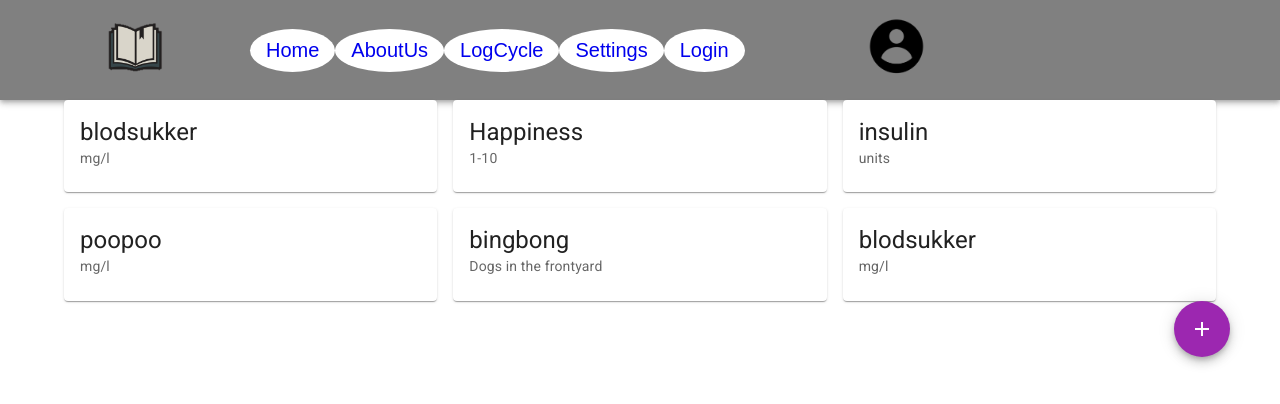
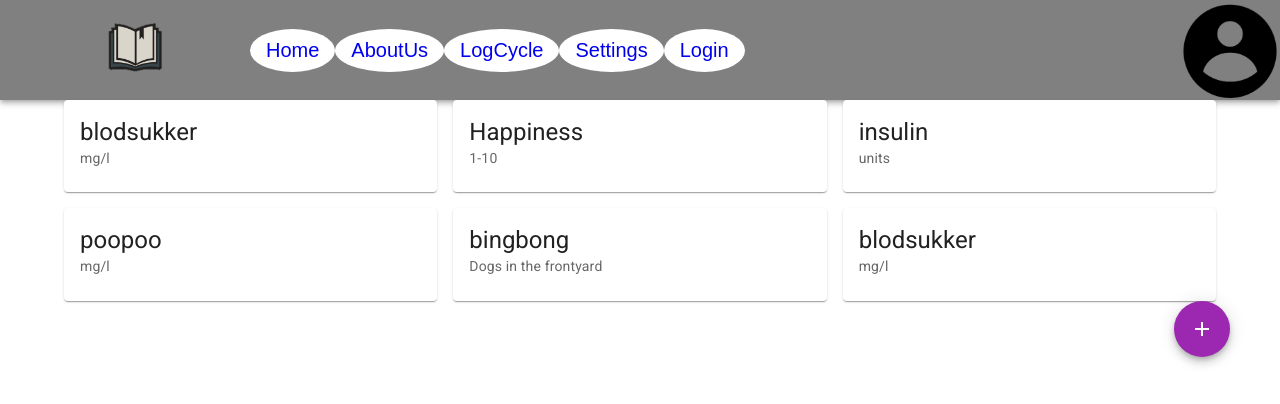
Before and after one commit to Fiedler12/OpenLogWebApp, a React (Create React App) app: page / in a window 1280 px wide. Shown: the top 404 px of the page. Built offline with nearby package versions, Linux system fonts and the light colour scheme.

Commit message:
accountlogo

```diff
--- a/src/components/NavBar.tsx
+++ b/src/components/NavBar.tsx
@@ -36,7 +36,7 @@ const NavBar = () => {
                     <Link to="/Login" style={{textDecoration: 'none'}}>Login</Link>
                 </button>
                 <IconButton >
-                <Link to="/">
+                <Link to="/Settings">
                 <img src="../account.png " className="accountlogo">
                 </img></Link>
                 </IconButton>
--- a/src/css_files/navbar.css
+++ b/src/css_files/navbar.css
@@ -2,7 +2,12 @@
     width: 60%;
   }
 .accountlogo{
-    width: 20%;
+    width: 100px;
+    position: fixed;
+    top: 0;
+    right: 0;
+
+
 }
 
 .menu{
```
